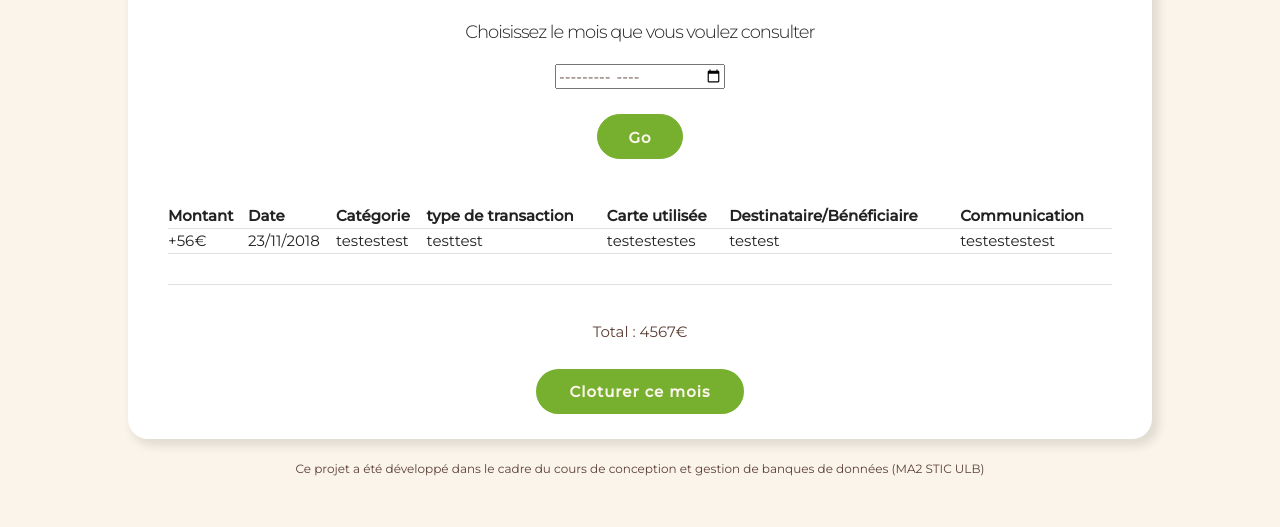
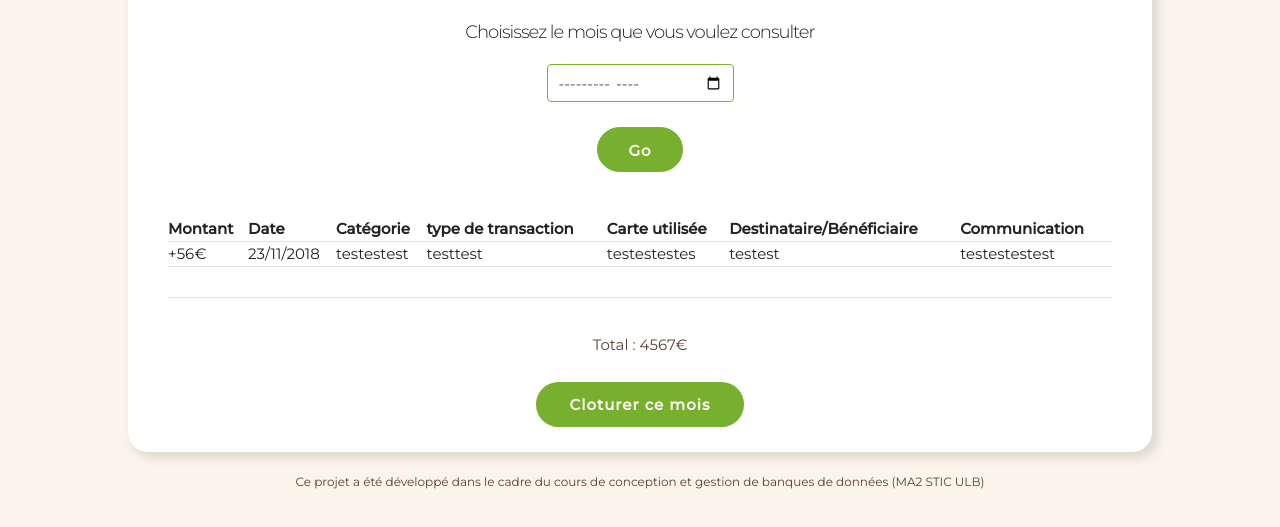
Before and after one commit to marhuysm/budgetsquirrel, a plain HTML site: page historique.html in a window 1280 px wide. Shown: the part 157-684 px from the top of the page. Drawn offline with Linux system fonts and the light colour scheme.

Commit message:
ajout format input month

```diff
--- a/css/skeleton.css
+++ b/css/skeleton.css
@@ -230,6 +230,8 @@ input[type="tel"],
 input[type="url"],
 input[type="password"],
 input[type="date"],
+input[type="month"],
+
 textarea,
 select {
   height: 38px;
@@ -248,6 +250,8 @@ input[type="tel"],
 input[type="url"],
 input[type="password"],
 input[type="date"],
+input[type="month"],
+
 textarea {
   -webkit-appearance: none;
      -moz-appearance: none;
@@ -264,6 +268,7 @@ input[type="tel"]:focus,
 input[type="url"]:focus,
 input[type="password"]:focus,
 input[type="date"]:focus,
+input[type="month"],
 textarea:focus,
 select:focus {
   border: 1px solid #77B02F;
```
